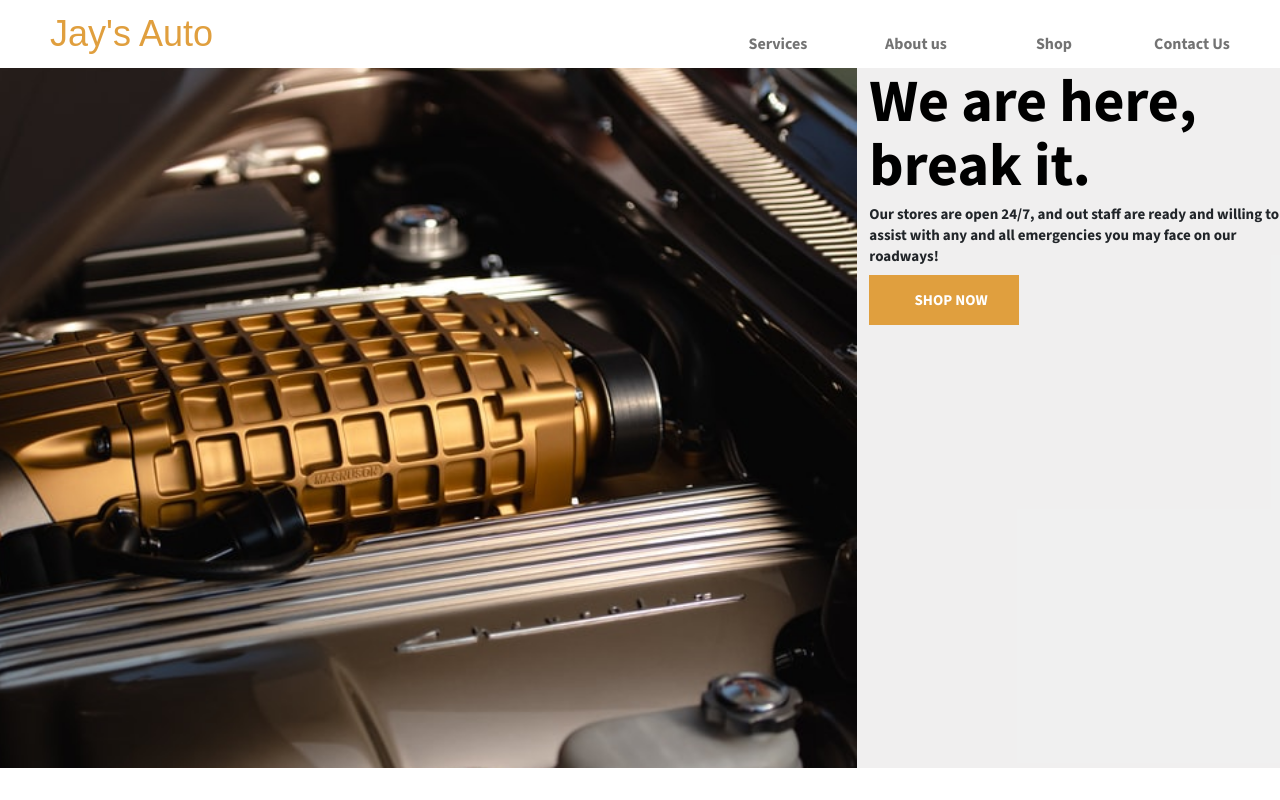
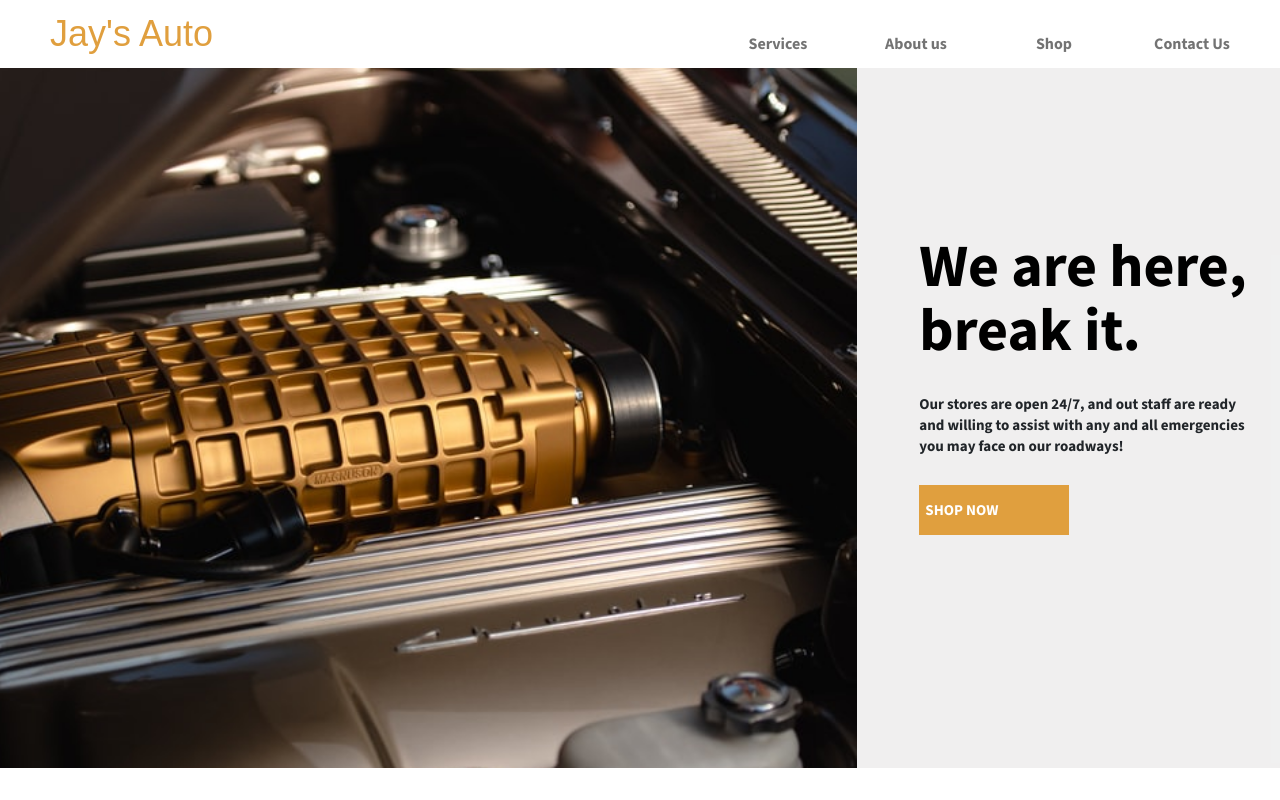
Before and after one commit to Flawlessjj/JayServices, a plain HTML site: page index.html in a window 1280 px wide. Drawn offline with nearby package versions, Linux system fonts and the light colour scheme; a web font is replaced by a local one.

Commit message:
Added positioning of splash text ect

```diff
--- a/CSS/styles.css
+++ b/CSS/styles.css
@@ -49,14 +49,12 @@
   #img{
     position: relative;
     width:100%;
-    height: 100%;
-    left: 0px;
-
     object-fit: cover;
     display: block;
     overflow: hidden;
   }
   #splashwrite{
+
     background: rgba(64, 58, 58, 0.08);
 }
 #opentop{
@@ -77,7 +75,7 @@
 }
 
 button{
-  padding-left: 11%;
+text-align: center;
 border: none;
 }
 #openbutton{
@@ -114,4 +112,23 @@ border: none;
     #img{
       height: 700px;
     }
+    #opentop{
+      width: 340px;
+      position: relative;
+      left: 50px;
+      top: 165px;
+    }
+    #opensub{
+      width: 332px;
+      position: relative;
+      left: 50px;
+      top: 190px;
+
+    }
+    #openbutton{
+      position: relative;
+      left: 50px;
+      top: 210px;
+      align-content: center;
+    }
   }
--- a/index.html
+++ b/index.html
@@ -17,7 +17,7 @@
 <body>
 
 
-        <nav class="navbar navbar-light navbar-expand-md">
+        <nav class="navbar navbar-light navbar-expand-md px-0">
             <a class="navbar-brand" id="logo" href="#">Jay's Auto</a>
             <button class="navbar-toggler" type="button" data-toggle="collapse" data-target="#navbar1">
               <span class="navbar-toggler-icon"></span>
@@ -41,11 +41,11 @@
           </nav>
     </nav>
 
-    <div class="row">
+    <div class="row px-0">
       <div class="col-sm-12 col-md-8 col-lg-8 px-0">
         <img id="img" src="images/splash1.jpg" alt="Splash img">
       </div>
-      <div id="splashwrite" class="col-md-4 col-lg-4">
+      <div id="splashwrite" class="col-sm-12 col-md-4 col-lg-4 ">
         <div id="stext">
           <h1 id="opentop">We are here,</br> break it.</h1>
           <h3 id="opensub">Our stores are open 24/7, and out staff are ready and willing to assist with any and all emergencies you may face on our roadways! </h3>
```
